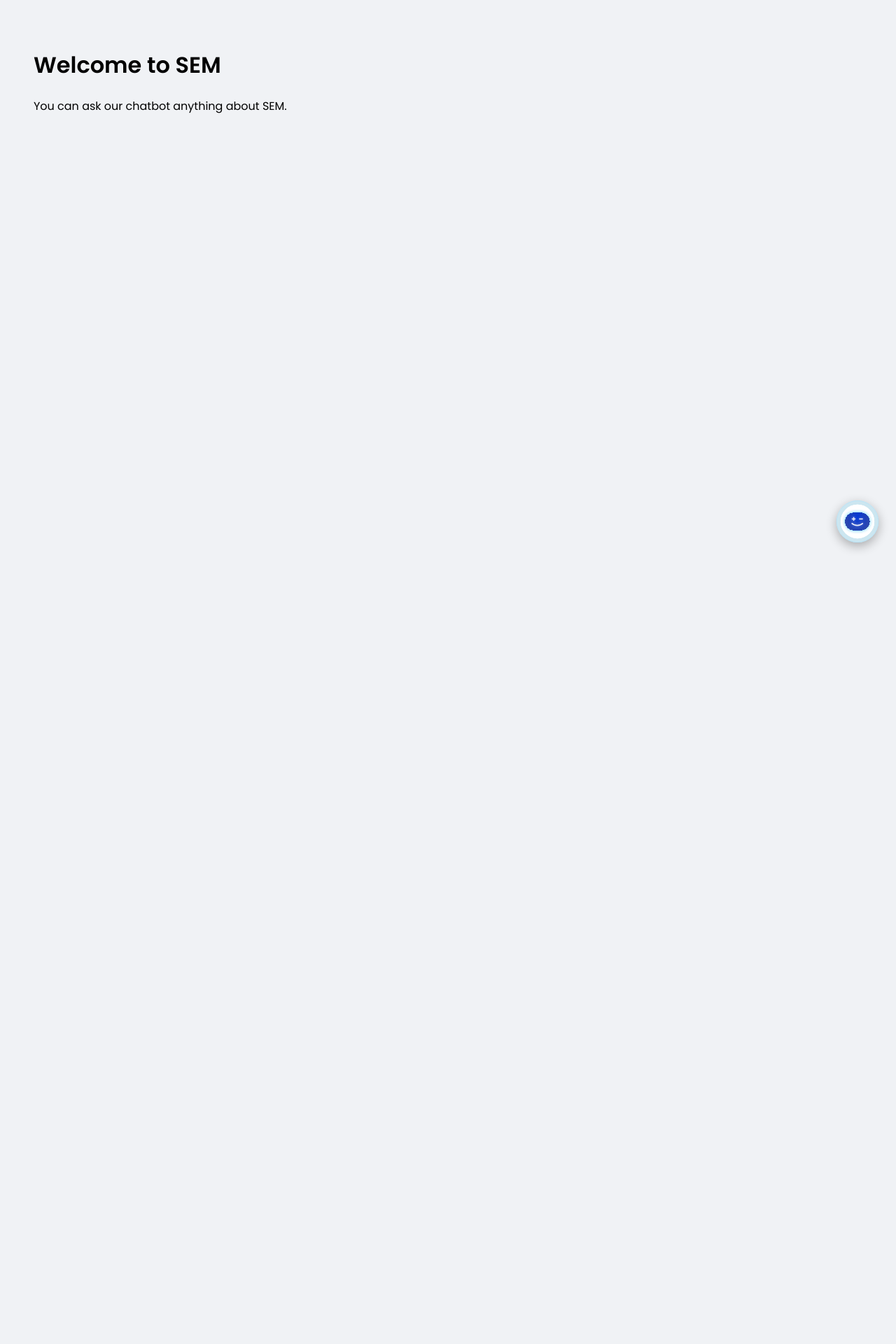
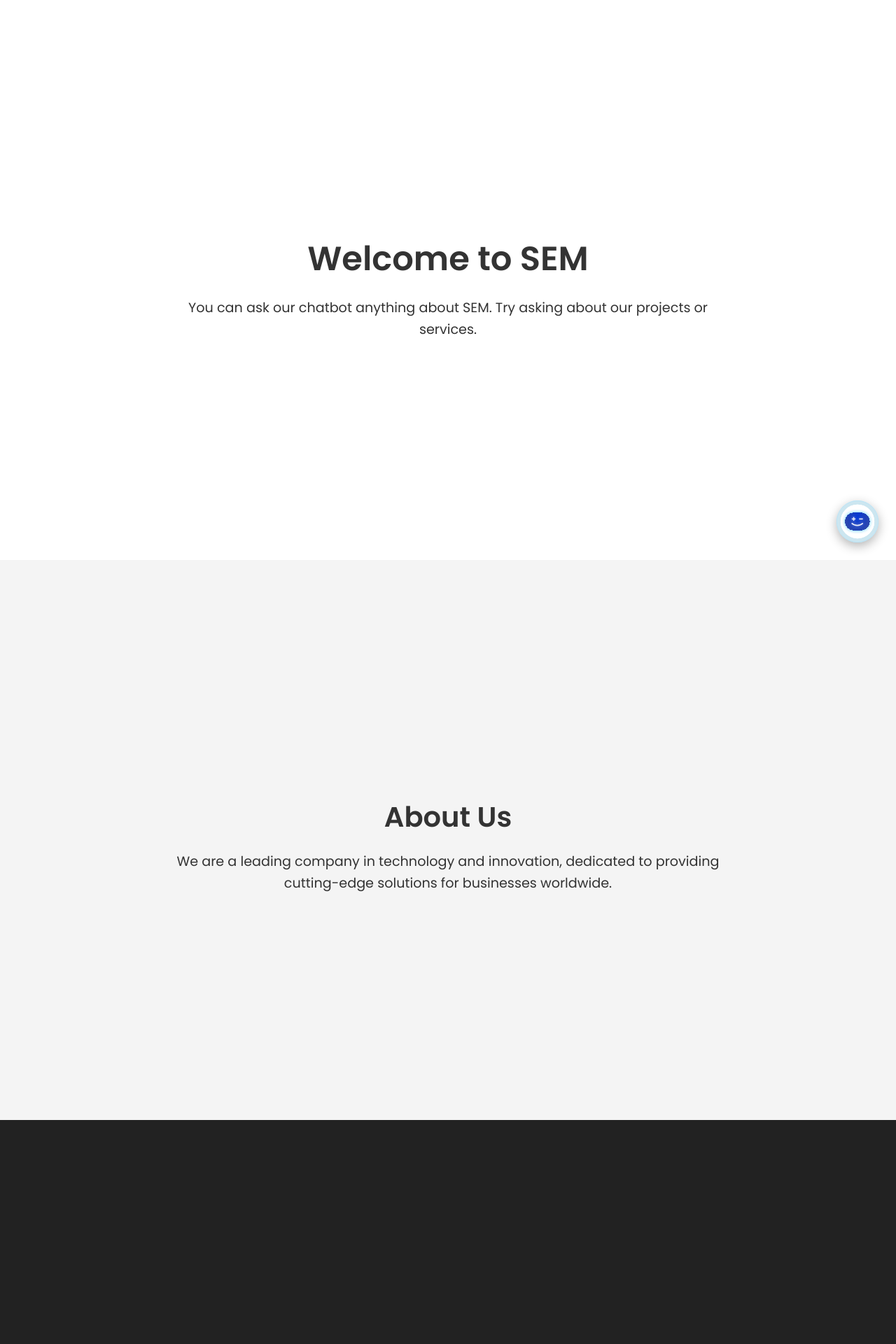
Before and after one commit to yusufdolek/SEM_Chatbot_manuel, a Flask app: page / in a window 1280 px wide. Shown: the top 1920 px of the page at 70% size. Before the commit the page ends 786 px from the top, so only its background shows below. Run offline with Flask 3, Linux system fonts and the light colour scheme; parts of the project's set-up code (start-up, migrations or seed data) failed here and were passed over.

Commit message:
websitesini göze güzel gösterme

```diff
--- a/templates/index.html
+++ b/templates/index.html
@@ -5,7 +5,7 @@
     <meta name="viewport" content="width=device-width, initial-scale=1.0">
     <title>SEM Company Website</title>
 
-    <!-- YENİ: Poppins fontunu Google Fonts'tan ekliyoruz -->
+    <!-- Poppins fontunu Google Fonts'tan ekliyoruz -->
     <link rel="preconnect" href="https://fonts.googleapis.com">
     <link rel="preconnect" href="https://fonts.gstatic.com" crossorigin>
     <link href="https://fonts.googleapis.com/css2?family=Poppins:wght@400;500;600&display=swap" rel="stylesheet">
@@ -15,14 +15,107 @@
 
     <!-- Markdown formatlaması için kütüphane -->
     <script src="https://cdn.jsdelivr.net/npm/marked/marked.min.js"></script>
+
+    <!-- YENİ: Sayfa bölümleri için stiller -->
+    <style>
+        /* Tarayıcı varsayılan boşluklarını sıfırlıyoruz */
+        html, body {
+            margin: 0;
+            padding: 0;
+            font-family: 'Poppins', sans-serif;
+            scroll-behavior: smooth; /* Daha yumuşak bir kaydırma deneyimi için */
+        }
+
+        /* Her bir sayfa bölümü için genel stil */
+        .page-section {
+            height: 100vh; /* Her bölüm ekran yüksekliği kadar olsun */
+            display: flex; /* İçeriği ortalamak için flexbox kullanıyoruz */
+            justify-content: center;
+            align-items: center;
+            text-align: center;
+            padding: 40px;
+            box-sizing: border-box; /* Padding'in yüksekliği etkilememesi için */
+        }
+
+        .content-wrapper {
+            max-width: 800px;
+        }
+
+        .content-wrapper h1 {
+            font-size: 3rem;
+            margin-bottom: 1rem;
+        }
+
+        .content-wrapper h2 {
+            font-size: 2.5rem;
+            margin-bottom: 1rem;
+        }
+
+        .content-wrapper p {
+            font-size: 1.2rem;
+            line-height: 1.6;
+        }
+
+        /* Renk Stilleri */
+        #page-white {
+            background-color: #ffffff;
+            color: #333333;
+        }
+
+        #page-gray {
+            background-color: #f4f4f4;
+            color: #333333;
+        }
+
+        #page-black {
+            background-color: #222222;
+            color: #ffffff;
+        }
+
+        #page-navy {
+            background-color: #001f3f; /* Lacivert */
+            color: #ffffff;
+        }
+    </style>
 </head>
 <body>
-    <div style="padding: 40px; font-family: 'Poppins', sans-serif;">
-        <h1>Welcome to SEM</h1>
-        <p>You can ask our chatbot anything about SEM.</p>
-    </div>
 
-    <!-- CHAT WIDGET YAPISI -->
+    <!-- YENİ: Sayfa içeriği bölümlere ayrıldı -->
+    <main>
+        <!-- 1. BEYAZ BÖLÜM -->
+        <section id="page-white" class="page-section">
+            <div class="content-wrapper">
+                <h1>Welcome to SEM</h1>
+                <p>You can ask our chatbot anything about SEM. Try asking about our projects or services.</p>
+            </div>
+        </section>
+
+        <!-- 2. GRİ BÖLÜM -->
+        <section id="page-gray" class="page-section">
+            <div class="content-wrapper">
+                <h2>About Us</h2>
+                <p>We are a leading company in technology and innovation, dedicated to providing cutting-edge solutions for businesses worldwide.</p>
+            </div>
+        </section>
+
+        <!-- 3. SİYAH BÖLÜM -->
+        <section id="page-black" class="page-section">
+            <div class="content-wrapper">
+                <h2>Our Services</h2>
+                <p>From custom software development to advanced data analytics, we offer a wide range of services to help your business grow.</p>
+            </div>
+        </section>
+
+        <!-- 4. LACİVERT BÖLÜM -->
+        <section id="page-navy" class="page-section">
+            <div class="content-wrapper">
+                <h2>Contact Us</h2>
+                <p>Get in touch with us to learn more about how we can help you achieve your goals. Our chatbot is also ready to assist you!</p>
+            </div>
+        </section>
+    </main>
+
+    <!-- CHAT WIDGET YAPISI (Değiştirilmedi, sayfa kayarken sabit kalacak) -->
     <div class="chat-widget-container">
         <div id="chat-widget">
             <div class="chat-header">
@@ -38,7 +131,6 @@
             </div>
             <div id="input-area">
                 <input type="text" id="user-input" placeholder="Type a message..." autofocus />
-                <!-- GÜNCELLENDİ: Gönder butonu artık içinde SVG ikonunu barındırıyor -->
                 <button id="send-btn" aria-label="Send Message">
                     <img src="{{ url_for('static', filename='images/send_icon.svg') }}" alt="Send">
                 </button>
@@ -51,7 +143,7 @@
     </div>
     <!-- WIDGET SONU -->
 
-    <!-- Lightbox HTML Structure -->
+    <!-- Lightbox HTML Structure (Değiştirilmedi) -->
     <div id="lightbox-overlay" class="lightbox-overlay">
         <div class="lightbox-content">
             <img id="lightbox-image" class="lightbox-image" src="" alt="">
@@ -124,7 +216,6 @@
         function closeLightbox() {
             lightboxOverlay.classList.remove('active');
             document.body.classList.remove('lightbox-active');
-            // Clear the image src after transition
             setTimeout(() => {
                 lightboxImage.src = '';
                 lightboxImage.alt = '';
@@ -139,18 +230,15 @@
             }
         });
 
-        // Close lightbox with Escape key
         document.addEventListener('keydown', (e) => {
             if (e.key === 'Escape' && lightboxOverlay.classList.contains('active')) {
                 closeLightbox();
             }
         });
 
-        // Add click handlers to images in chat messages
         function addImageClickHandlers() {
             const chatImages = messagesDiv.querySelectorAll('.bubble img');
             chatImages.forEach(img => {
-                // Remove existing listeners to prevent duplicates
                 img.removeEventListener('click', handleImageClick);
                 img.addEventListener('click', handleImageClick);
             });
@@ -161,11 +249,9 @@
             openLightbox(img.src, img.alt);
         }
 
-        // Monitor for new images being added to the chat
         const messageObserver = new MutationObserver(function(mutations) {
             mutations.forEach(function(mutation) {
                 if (mutation.type === 'childList') {
-                    // Check if new images were added
                     mutation.addedNodes.forEach(function(node) {
                         if (node.nodeType === Node.ELEMENT_NODE) {
                             const newImages = node.querySelectorAll ? node.querySelectorAll('img') : [];
@@ -178,7 +264,6 @@
             });
         });
 
-        // Start observing the messages container
         messageObserver.observe(messagesDiv, {
             childList: true,
             subtree: true
```
